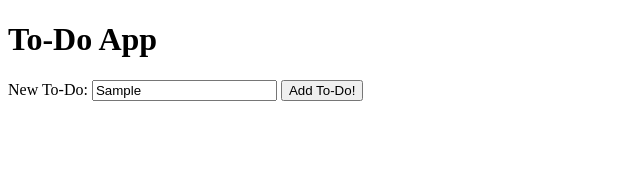
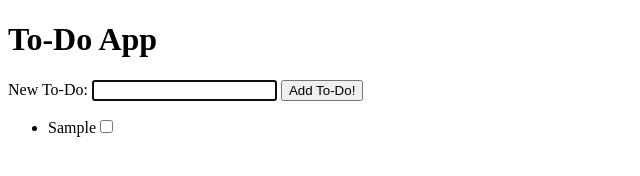
Before and after one commit to Fiona-ZH/to-do-app, a plain HTML site: page index.html in a window 1280 px wide. Both pictures are taken after typing "Sample" into the empty fields and a click on the button "Add To-Do!". Shown: the whole page, without its empty margins (0-640 px from the left). Drawn offline with Linux system fonts and the light colour scheme.

Commit message:
checkpoint-6-DOMScripting-2 completed

```diff
--- a/app.js
+++ b/app.js
@@ -1,30 +1,49 @@
 function onReady() {
+  const toDos = [];
   const addToDoForm = document.getElementById('addToDoForm');
-  const newToDoText = document.getElementById('newToDoText');
-  const toDoList = document.getElementById('toDoList');
+
+  function createNewToDo() {
+    const newToDoText = document.getElementById('newToDoText');
+    if (!newToDoText.value) {
+      alert("Input can not be empty");
+      return;}
+
+    toDos.push({
+      title: newToDoText.value,
+      complete: false
+    });
+    newToDoText.value = '';
+    newToDoText.focus();
+
+    renderTheUI();
+  }
+
+    function renderTheUI(){
+      const toDoList = document.getElementById('toDoList');
+
+      toDoList.textContent = '';
+
+      toDos.forEach(function(toDo){
+        const newLi = document.createElement('li');
+        const checkbox = document.createElement('input');
+        checkbox.type = "checkbox";
+        newLi.textContent = toDo.title;
+
+        toDoList.appendChild(newLi);
+        newLi.appendChild(checkbox);
+      });
+
+    }
+
   addToDoForm.addEventListener('submit', event => {
     event.preventDefault();
-    //get the text//
-    let title = newToDoText.value;
-    //create a new li
-    let newLi = document.createElement('li');
-    //create a new input
-    let checkbox = document.createElement('input');
-    //set the input's type to checkbox
-    checkbox.type = "checkbox";
-    //set the title
-    newLi.textContent = title;
-    //attach the checkbox to the li
-    newLi.appendChild(checkbox);
-    //attach the li to the ul
-    toDoList.appendChild(newLi);
-    //empty the input
-    newToDoText.value = '';
+    createNewToDo();
+  });
 
-  });
+  renderTheUI();
+
 }
 
 window.onload = function() {
   onReady();
-
 };
--- a/index.html
+++ b/index.html
@@ -11,7 +11,7 @@
       <input type="text" id="newToDoText">
       <button type="submit">Add To-Do!</button>
     </form>
-    <ul id="todoList">
+    <ul id="toDoList">
     </ul>
     <script src="app.js"></script>
   </body>
```
